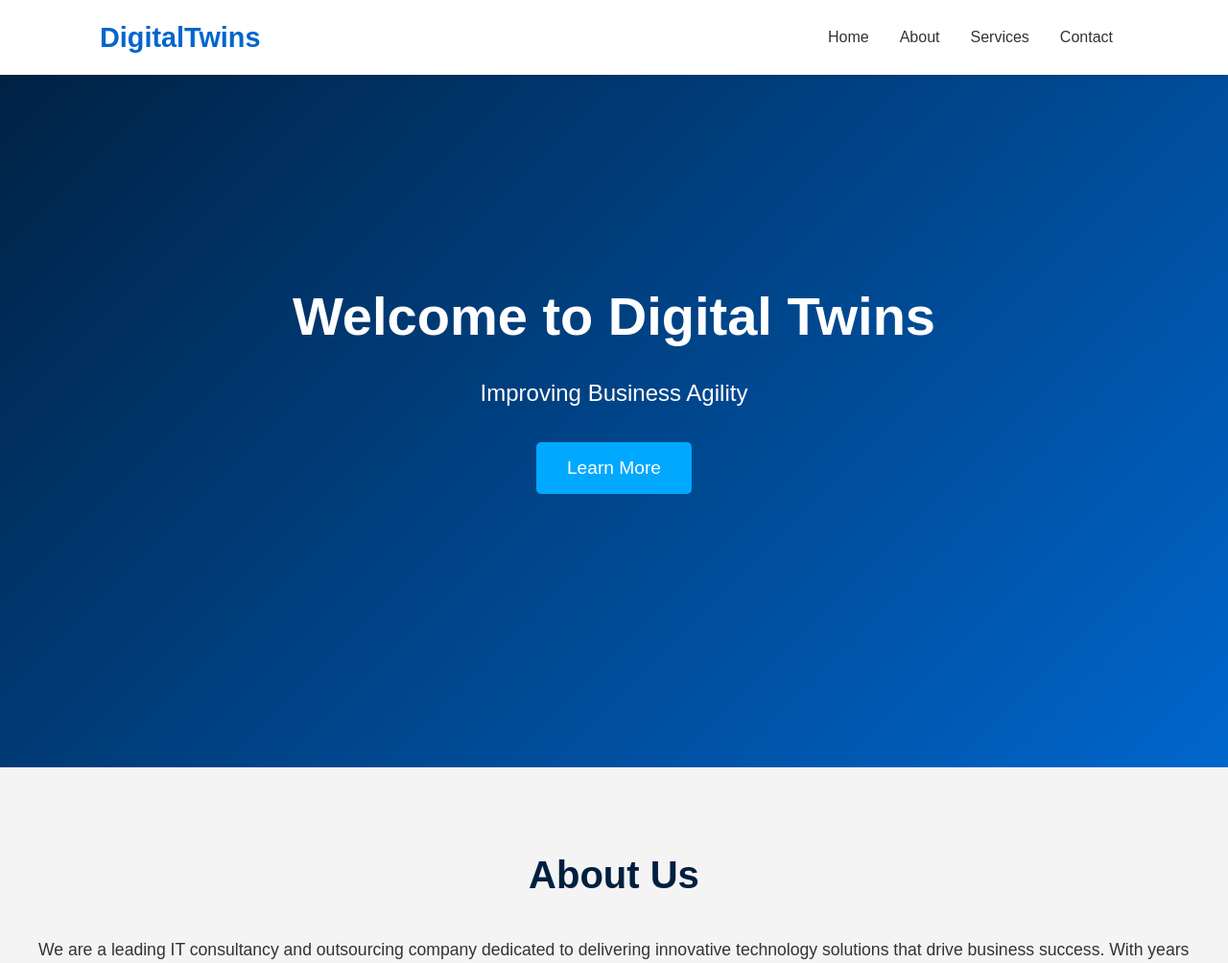
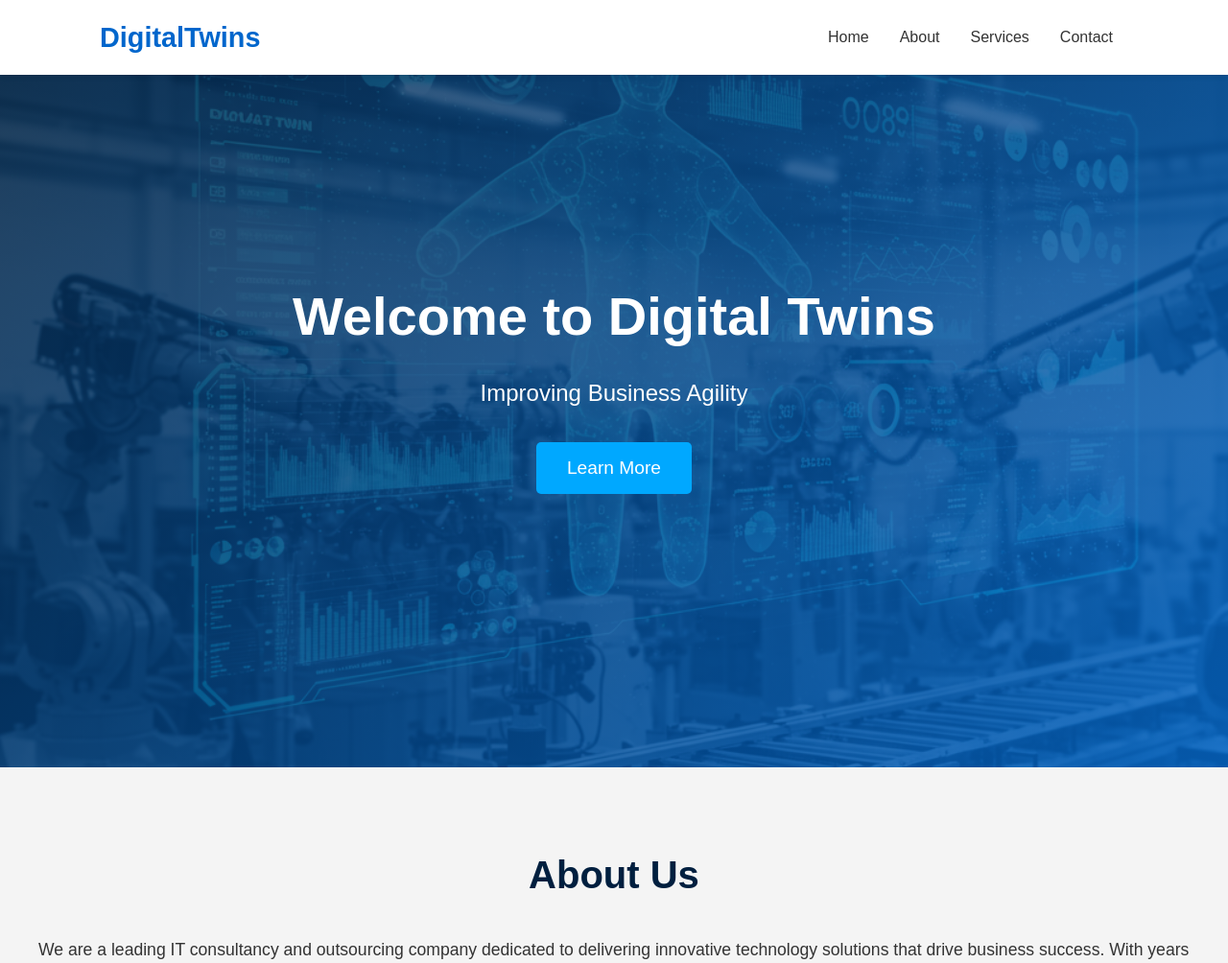
Before and after one commit to ravicoder167/digitalTwins, a Django app: page / in a window 1280 px wide. Shown: the top 1004 px of the page at 96% size. Run offline with Django 5.2, Linux system fonts and the light colour scheme.

Commit message:
image added

```diff
--- a/static/css/styles.css
+++ b/static/css/styles.css
@@ -63,7 +63,9 @@ nav ul li a:hover {
 /* Hero Section */
 .hero {
     height: 100vh;
-    background: linear-gradient(135deg, var(--secondary-color), var(--primary-color));
+    background: linear-gradient(135deg, rgba(0, 31, 63, 0.8), rgba(0, 102, 204, 0.8)), url('../images/digitaltwin.png');
+    background-size: cover;
+    background-position: center;
     display: flex;
     align-items: center;
     justify-content: center;
```
Also changed, not shown: static/images/digitaltwin.png (added).
